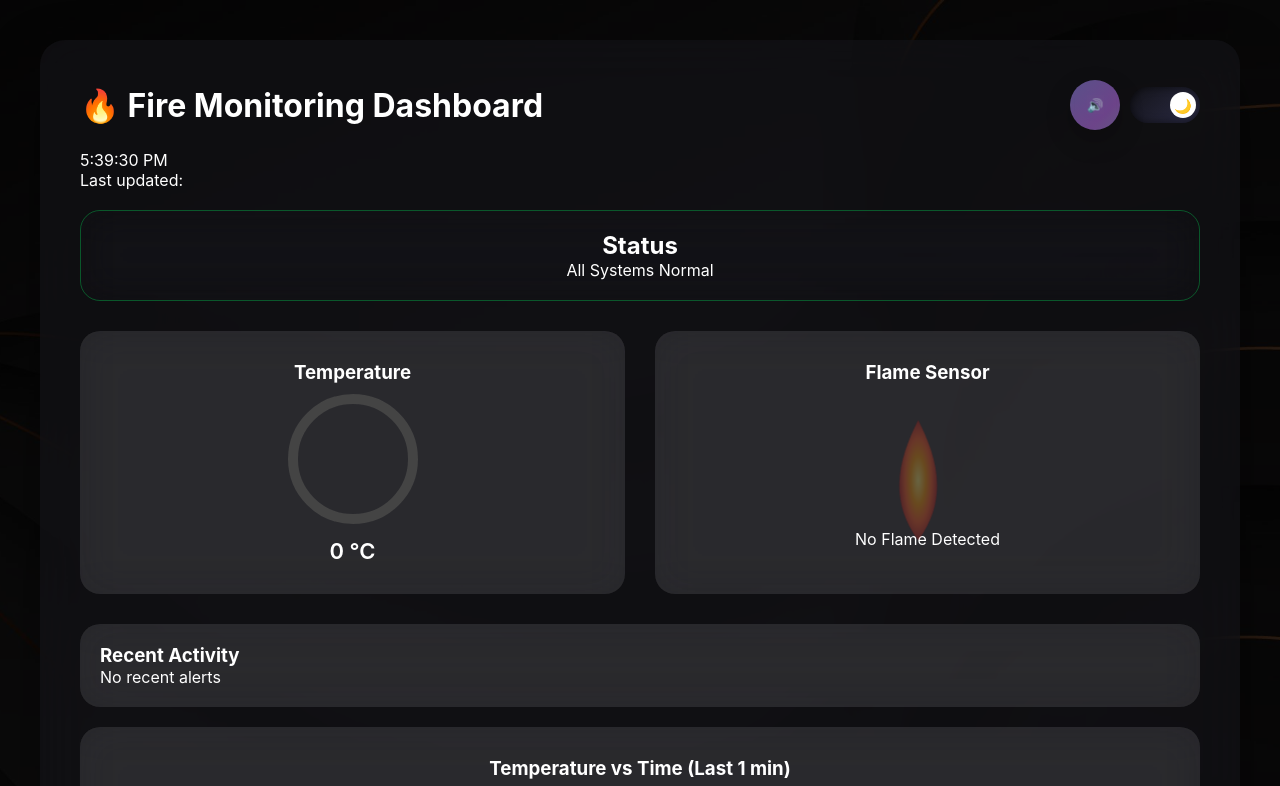
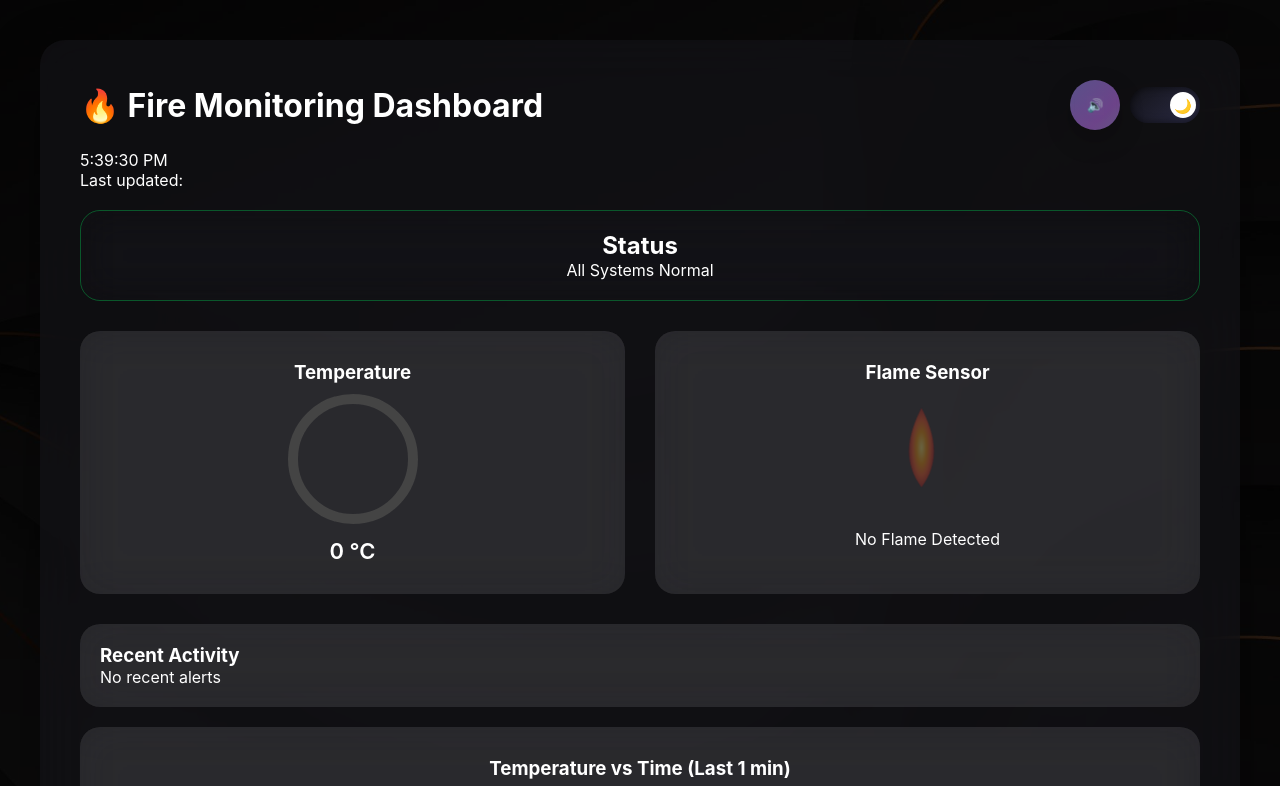
Before and after one commit to subassh27/fire-backend, a React (Vite) app: page / in a window 1280 px wide. Shown: the top 786 px of the page. Built offline with nearby package versions, Linux system fonts and the light colour scheme; no server answers.

Commit message:
flame position

```diff
--- a/src/App.css
+++ b/src/App.css
@@ -313,6 +313,13 @@
   transition: opacity 0.4s ease;
 }
 
+/* Make SVG stable */
+.real-flame svg {
+  width: 100%;
+  height: 100%;
+  display: block;
+}
+
 /* Glow aura */
 .real-flame::before {
   content: "";
@@ -370,6 +377,7 @@
   animation: rise 2.5s infinite ease-in;
 }
 
+/* Spark positions */
 .s1 { left: 45%; bottom: 25px; animation-delay: 0s; }
 .s2 { left: 55%; bottom: 15px; animation-delay: 0.6s; }
 .s3 { left: 50%; bottom: 20px; animation-delay: 1.2s; }
```
